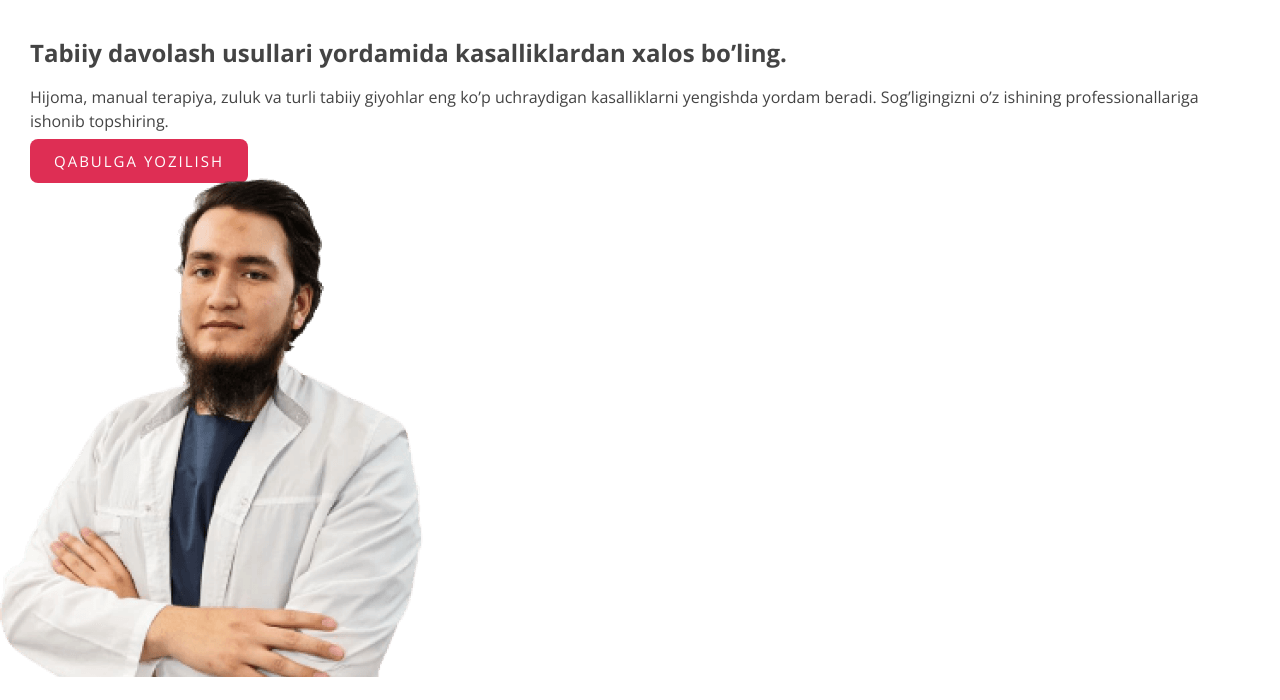
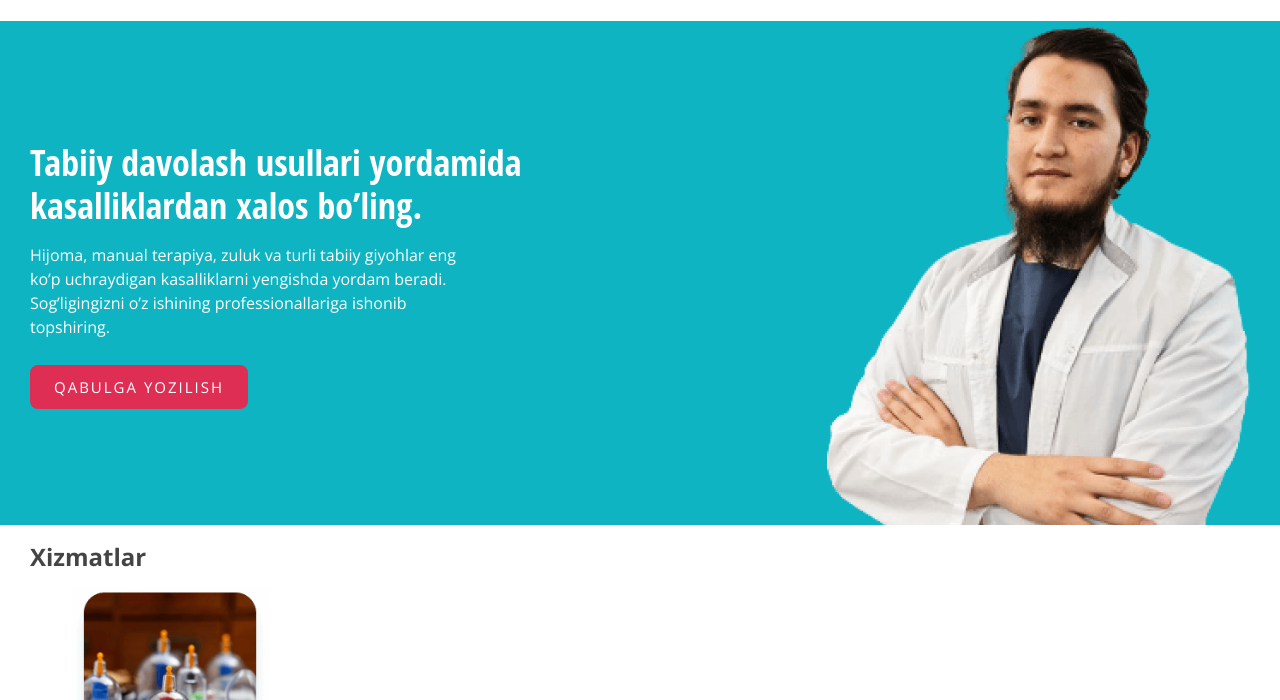
Before and after one commit to AliAbdu720/ansormed, a plain HTML site: page index.html in a window 1280 px wide. Shown: the part 77-777 px from the top of the page. Drawn offline with nearby package versions, Linux system fonts and the light colour scheme.

Commit message:
add hero and main link solid styles

```diff
--- a/css/styles.css
+++ b/css/styles.css
@@ -174,12 +174,64 @@ padding: 10px 22px;
     color:#DE2E54
 }
 
+
+
+.main-link-solid:hover {
+    border-color: transparent;
+    background-color: rgba(222, 46, 84, 0.8);
+    color: #fff;
+}
+
+.main-link-solid:active {
+
+    background-color: rgba(222, 46, 84, 0.6);
+    opacity: 1;
+}
+
+
 .main-link:active {
     background: #DE2E54;
 opacity: 0.6;
 color:#FFFFFF
 }
 
+
+ /*  HERO */
+ .hero {
+    background: #0EB4C1;
+    color: #fff;
+ }
+ .hero-content {
+     width: 500px;
+     padding-top: 120px;
+     padding-bottom: 120px;
+
+ }
+
+.hero-container {
+    display: flex;
+    justify-content: space-between;
+}
+
+.hero-heading {
+font-family: 'Open Sans Condensed','Open sans', 'Arial', 'sans-serif';
+font-style: normal;
+font-weight: 700;
+font-size: 36px;
+line-height: 120%;
+margin-top: 0;
+margin-bottom: 16px;
+}
+
+.hero-text {
+width: 440px;
+margin-top: 0;
+margin-bottom: 36px;
+}
+
+.hero-img {
+    align-self: flex-end;     /* РАСМ ПАСТГА ТАКАЛИБ ТУРИШ УЧУН */
+}
 
 /* SITE-FOOTER */
 .site-footer {
--- a/index.html
+++ b/index.html
@@ -45,23 +45,25 @@
 
 
 
+<!-- MAIN CONTENT  -->
 
 
    <main>
 <section class="hero" >
-<div class="hero-container container" >
-
-<div class="hero-content">
+   <div class="hero-container container" >
+      <div class="hero-content">
 <h2 class="hero-heading"> Tabiiy davolash usullari yordamida kasalliklardan xalos bo’ling.  </h2>
 <p class="hero-text" > Hijoma, manual terapiya, zuluk va turli tabiiy giyohlar eng ko’p uchraydigan kasalliklarni yengishda yordam beradi. Sog’ligingizni
     o’z ishining professionallariga ishonib topshiring.  </p>
 
-    <a  class="main-link" href="#">  Qabulga yozilish </a>
+    <a  class="main-link main-link-solid" href="#">  Qabulga yozilish </a>
    </div>
-</div>
-<img   class="hero-img"  src="img/hero-img .png" alt="Shifokorni rasmi" width="423" height="504" >
+<img  class="hero-img" src="img/hero-img .png" alt="Shifokorni rasmi" width="423" height="504" >
+
 </div>
 </section>
+</main>
+
 
 <section class="features" >
    <div class="container" >
@@ -127,7 +129,6 @@
 
 </section>
 
-  </main>
 
 
 
```
